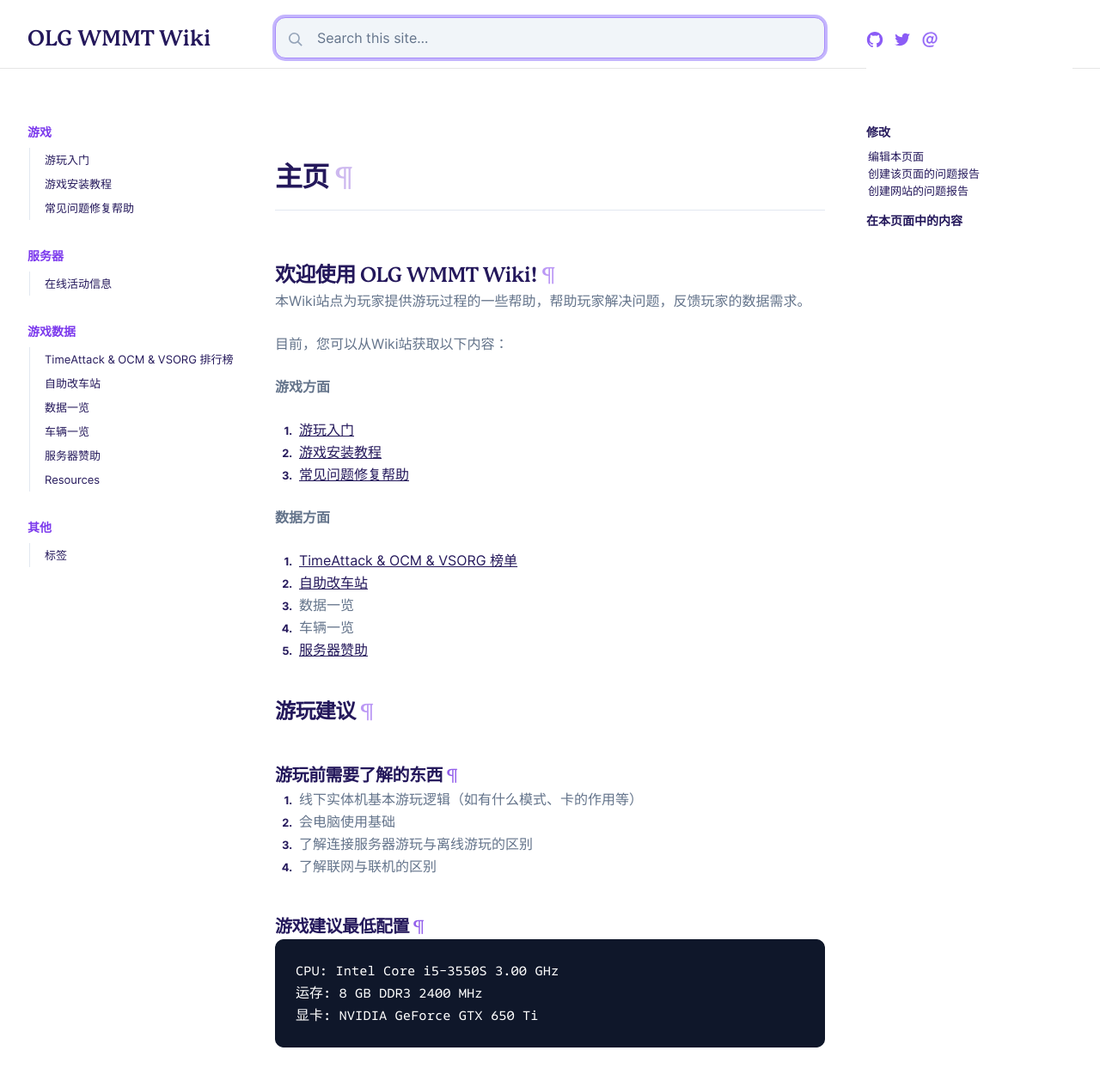
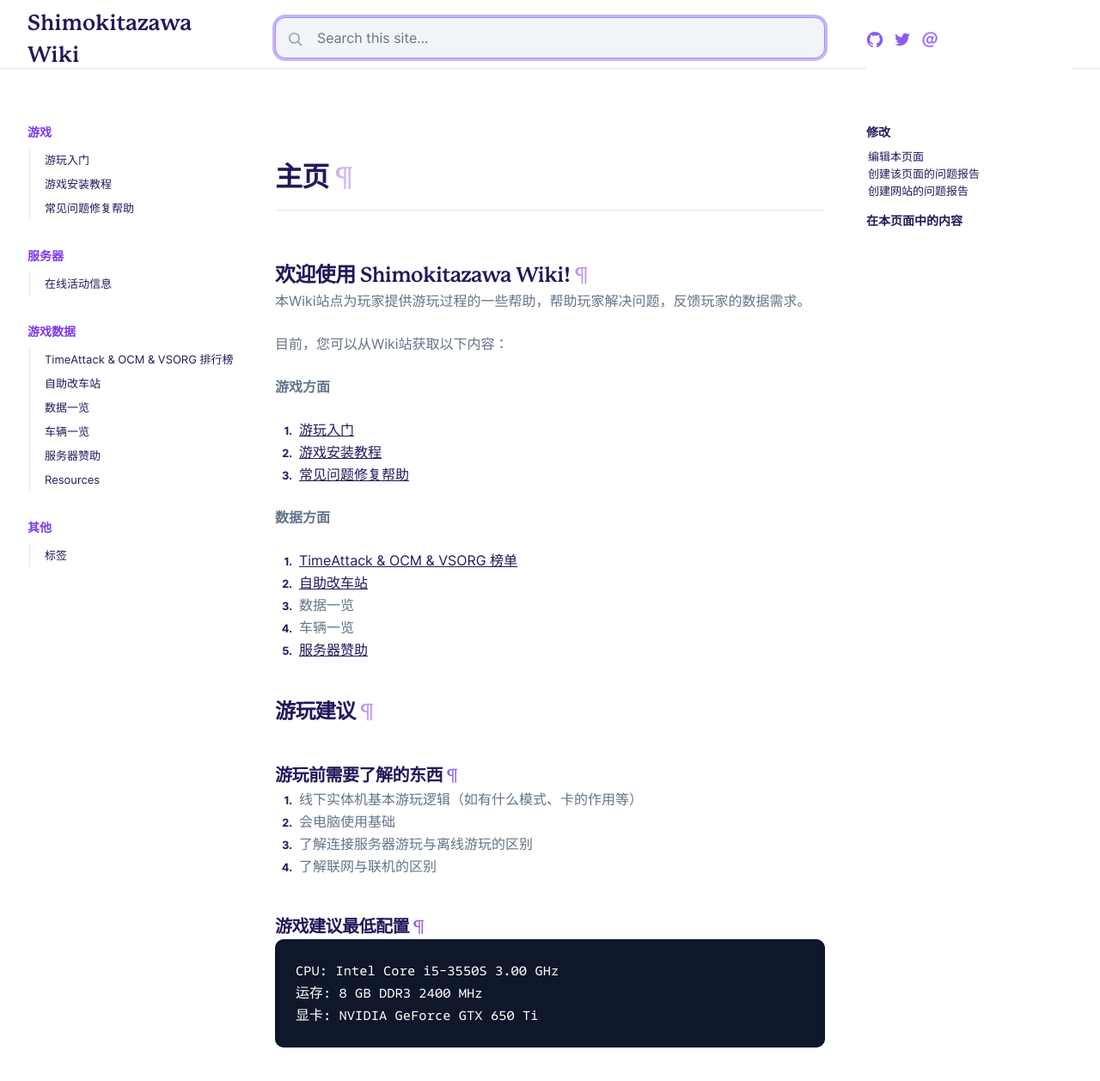
Before and after one commit to banapassport/SRC-Wiki, a Jekyll site: the page built from pages/index.md, in a window 1280 px wide and 1387 px high. Shown: the top 1258 px of the window at 86% size. Built offline with Jekyll 4.4.1, drawn with Linux system fonts in a browser that asks for light colours.

Commit message:
Change to shimokitazawa

```diff
--- a/_config.yml
+++ b/_config.yml
@@ -14,7 +14,7 @@
 # You can create any custom variable you would like, and they will be accessible
 # in the templates via {{ site.myvariable }}.
 
-title: OLG WMMT Wiki
+title: Shimokitazawa Wiki
 email: alonzomax1210@gmail.com
 author: kKsk
 description: > # this means to ignore newlines until "baseurl:"
@@ -26,10 +26,10 @@ description: > # this means to ignore newlines until "baseurl:"
 baseurl: "" # the subpath of your site, e.g. /blog
 
 # This is mostly for testing
-url: "http://olg-wmmt.top/" # the base hostname & protocol for your site
+url: "http://Shimokitazawa.cn/" # the base hostname & protocol for your site
 
 # Keywords (space separated)
-keywords: "OLG WMMT Wangan Wiki"
+keywords: "Shimokitazawa Wangan Wiki"
 
 # Add colorful permalinks to headers
 # change colors in _includes/permalinks.html
@@ -38,10 +38,10 @@ add_permalinks: true
 # Optional
 twitter: Zj031210
 # linkedin: vsochat
-support: https://github.com/OLG-WMMT-Team/OLG-Wiki/issues
-repo: https://github.com/OLG-WMMT-Team/OLG-Wiki
-github_user: OLG-WMMT-Team
-github_repo: OLG-Wiki
+support: https://github.com/Shimokitazawa-Wangan/Shimokitazawa-Wiki/issues
+repo: https://github.com/Shimokitazawa-Wangan/Shimokitazawa-Wiki
+github_user: Shimokitazawa-Wangan
+github_repo: Shimokitazawa-Wiki
 # discord: https://community.discord.com
 
 # If you have a logo, put here to include in meta tags
--- a/pages/index.md
+++ b/pages/index.md
@@ -4,7 +4,7 @@ title: 主页
 permalink: /
 ---
 
-## 欢迎使用 OLG WMMT Wiki!
+## 欢迎使用 Shimokitazawa Wiki!
 
 本Wiki站点为玩家提供游玩过程的一些帮助，帮助玩家解决问题，反馈玩家的数据需求。
 
```
